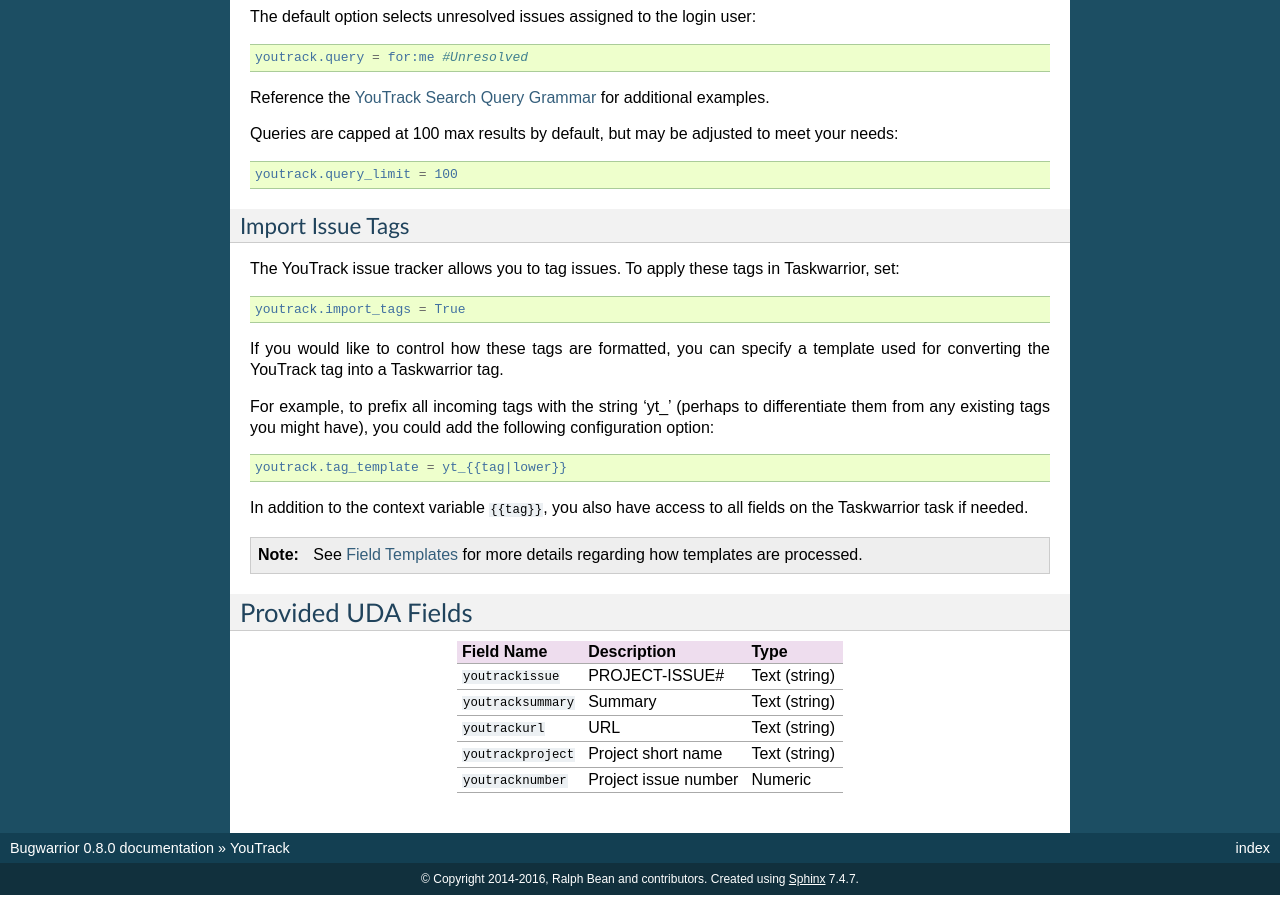
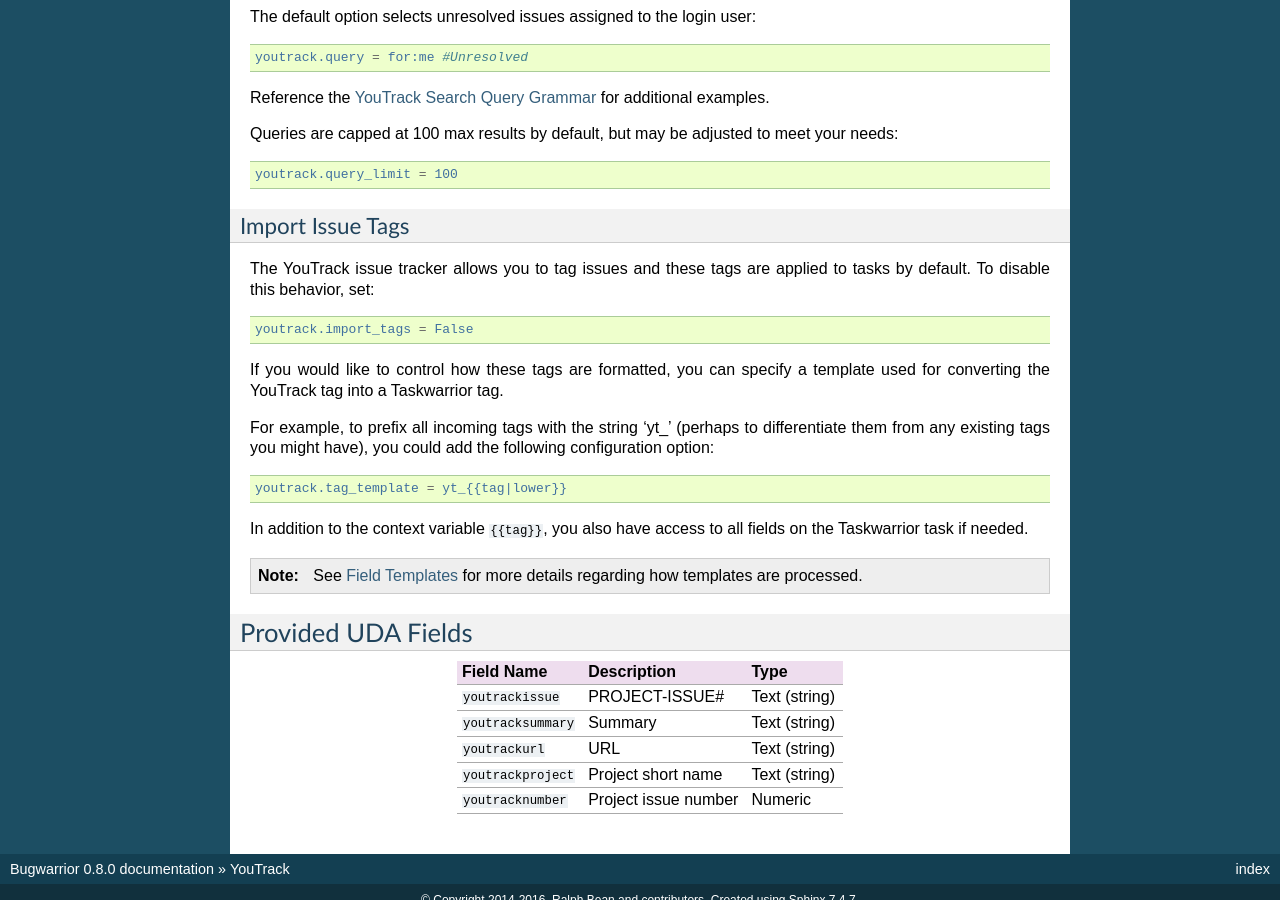
Before and after one commit to GothenburgBitFactory/bugwarrior, a Sphinx documentation site: the page built from bugwarrior/docs/services/youtrack.rst, in a window 1280 px wide and 900 px high, scrolled down 1137 px. Built offline with Sphinx 7.4.7, drawn with Linux system fonts in a browser that asks for light colours; pages that are not in the unit, such as notebooks, are missing from menus.

Commit message:
youtrack: correct import_tags default in docs

```diff
--- a/bugwarrior/docs/services/youtrack.rst
+++ b/bugwarrior/docs/services/youtrack.rst
@@ -76,9 +76,10 @@
 Import Issue Tags
 +++++++++++++++++
 
-The YouTrack issue tracker allows you to tag issues. To apply these tags in Taskwarrior, set::
+The YouTrack issue tracker allows you to tag issues and these tags are applied
+to tasks by default. To disable this behavior, set::
 
-    youtrack.import_tags = True
+    youtrack.import_tags = False
 
 If you would like to control how these tags are formatted, you can
 specify a template used for converting the YouTrack tag into a Taskwarrior
```
